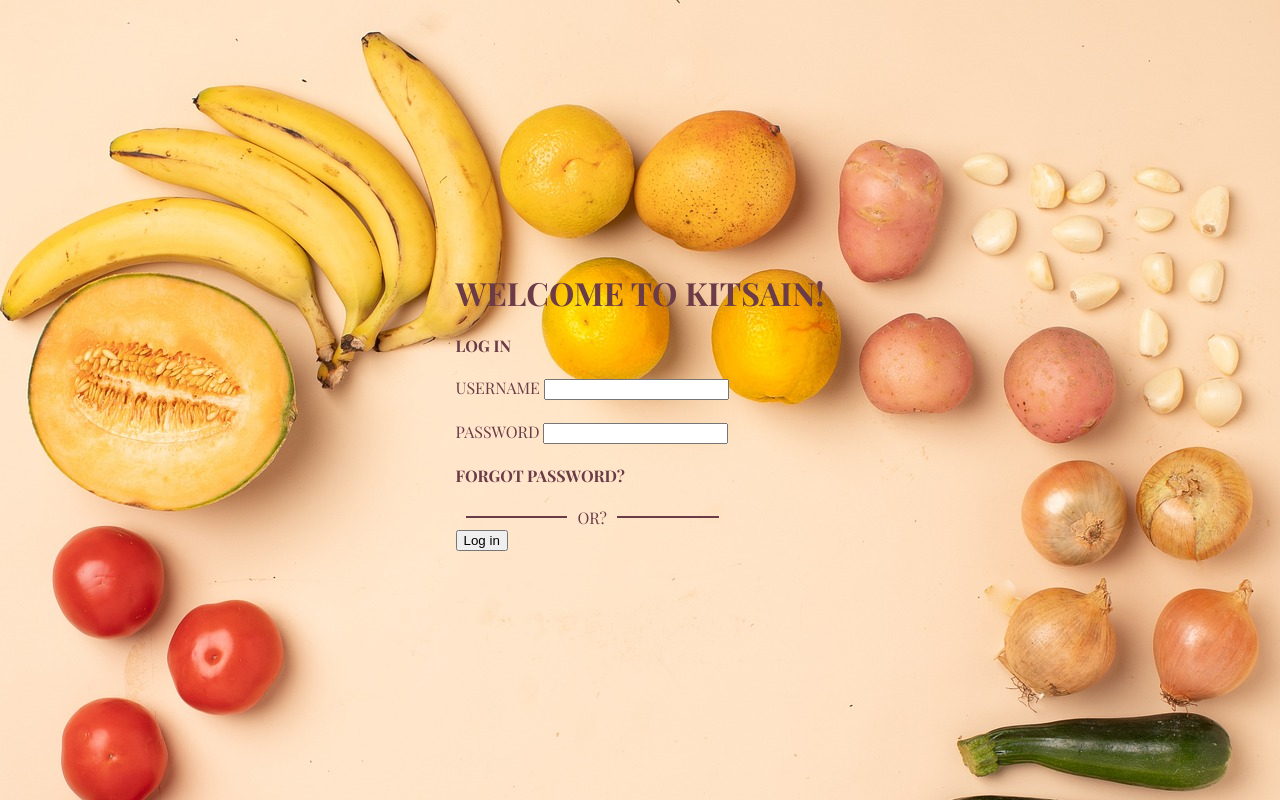
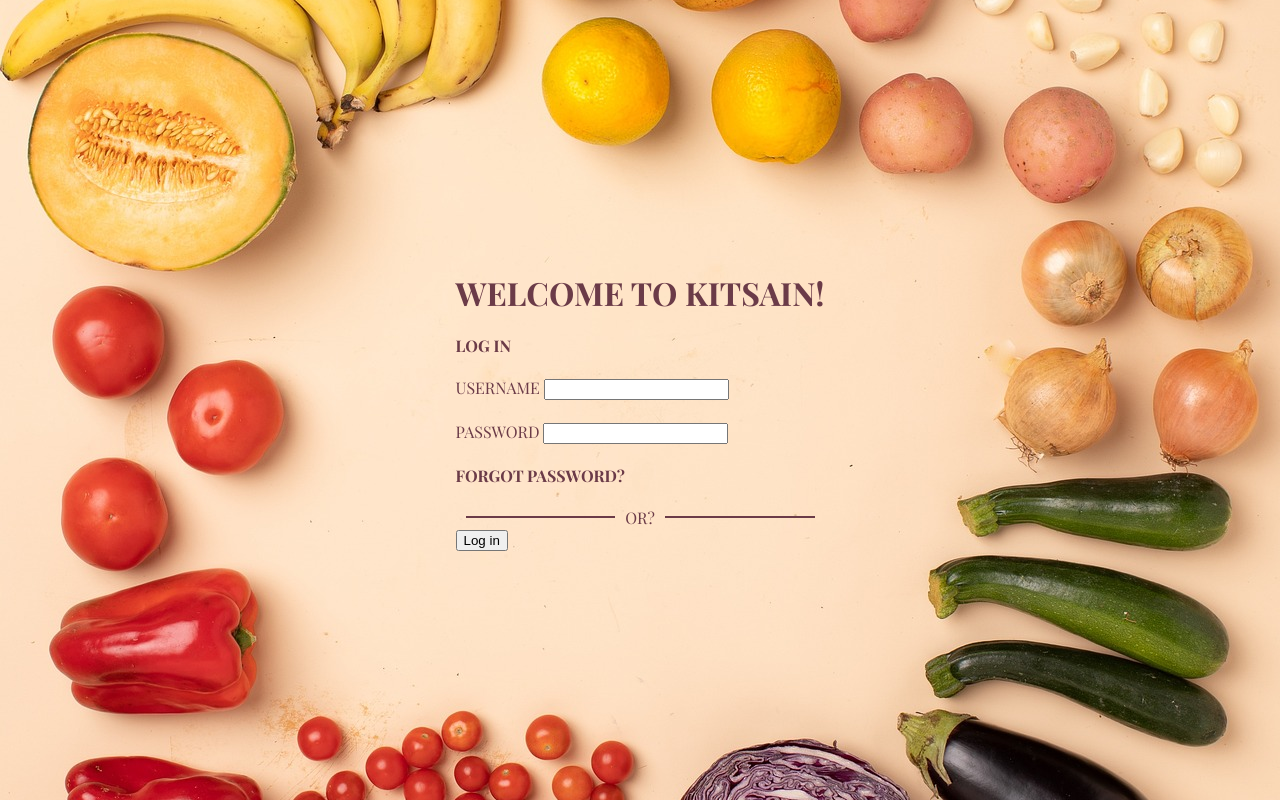
Before and after one commit to kitsain/Kitsain-Backend-Autumn2024, a Python web app: template templates/login.html in a window 1280 px wide. Run offline with Jinja, Linux system fonts and the light colour scheme; the template is opened without the code that fills it, so the values that code supplies are empty; some web fonts are replaced.

Commit message:
Background image doesn't repeat

```diff
--- a/templates/login.html
+++ b/templates/login.html
@@ -14,7 +14,7 @@
   <body>
     <main>
       <div class="outer-container">
-        <div class="inner-container">
+        <div class="inner-container, maximum-scale=1.0">
             <h1>WELCOME TO KITSAIN!</h1>
             <form action="/action_page.php">
                 <label for="login" id="login" name="login"> LOG IN<br><br></label>
--- a/templates/loginStyle.css
+++ b/templates/loginStyle.css
@@ -20,7 +20,16 @@ body {
     justify-items: left;
     color: #6B3B48;
     background-image: url("tausta.png");
+    background-repeat: no-repeat;
+    background-attachment: fixed;
+    background-size: cover;
+    background-position: 50% 50%;
+    /* transition: transform 0.3s ease; */
 }
+/* body:hover {
+    /* Suurenna taustakuvaa hiiren hoverilla */
+    /* transform: scale(1.1);
+} */
 
 .outer-container {
 
@@ -48,9 +57,12 @@ body {
 }
 
 .inner-container {
+
     display: flex;
     flex-direction: column;
     align-items: flex-start;
+    position: absolute;
+
 }
 
 html, body {
```
